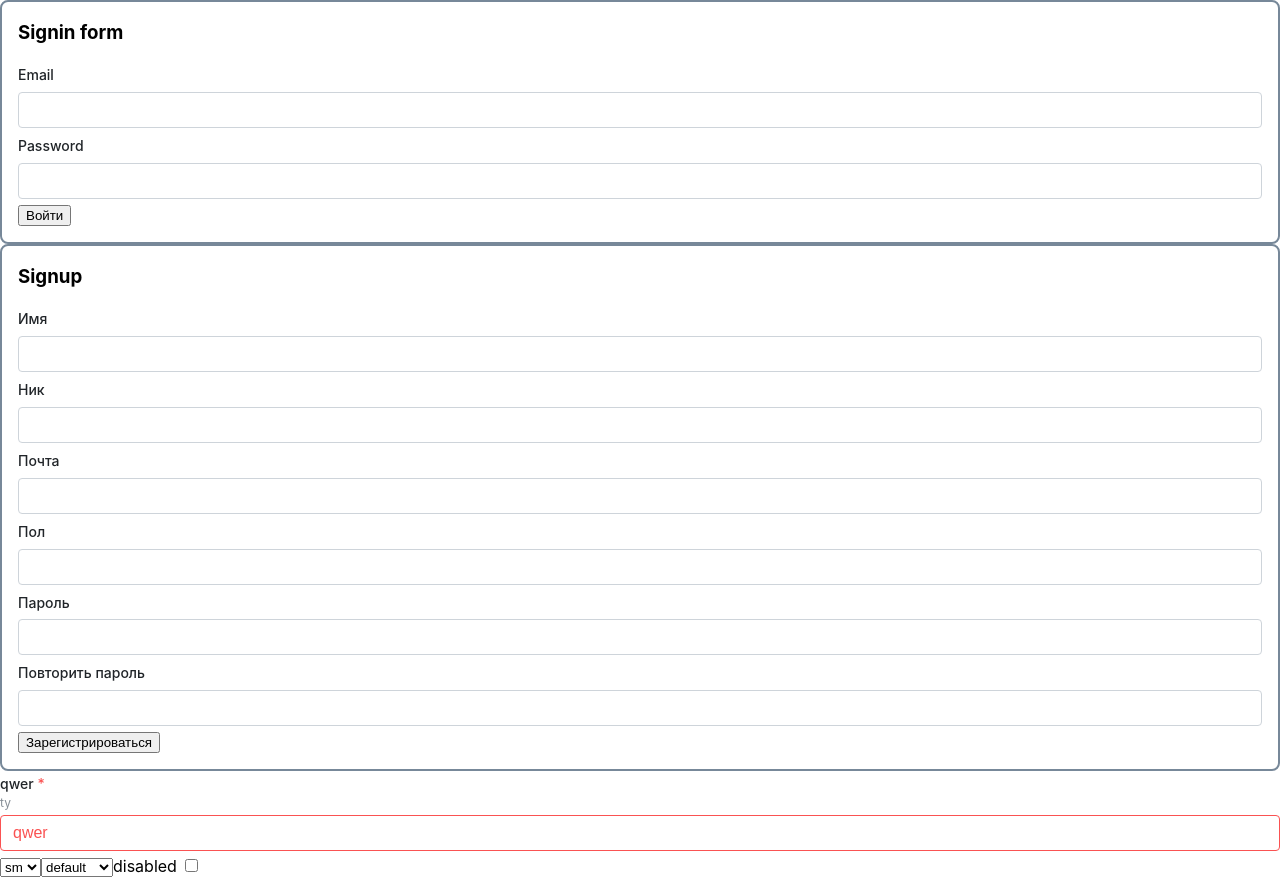
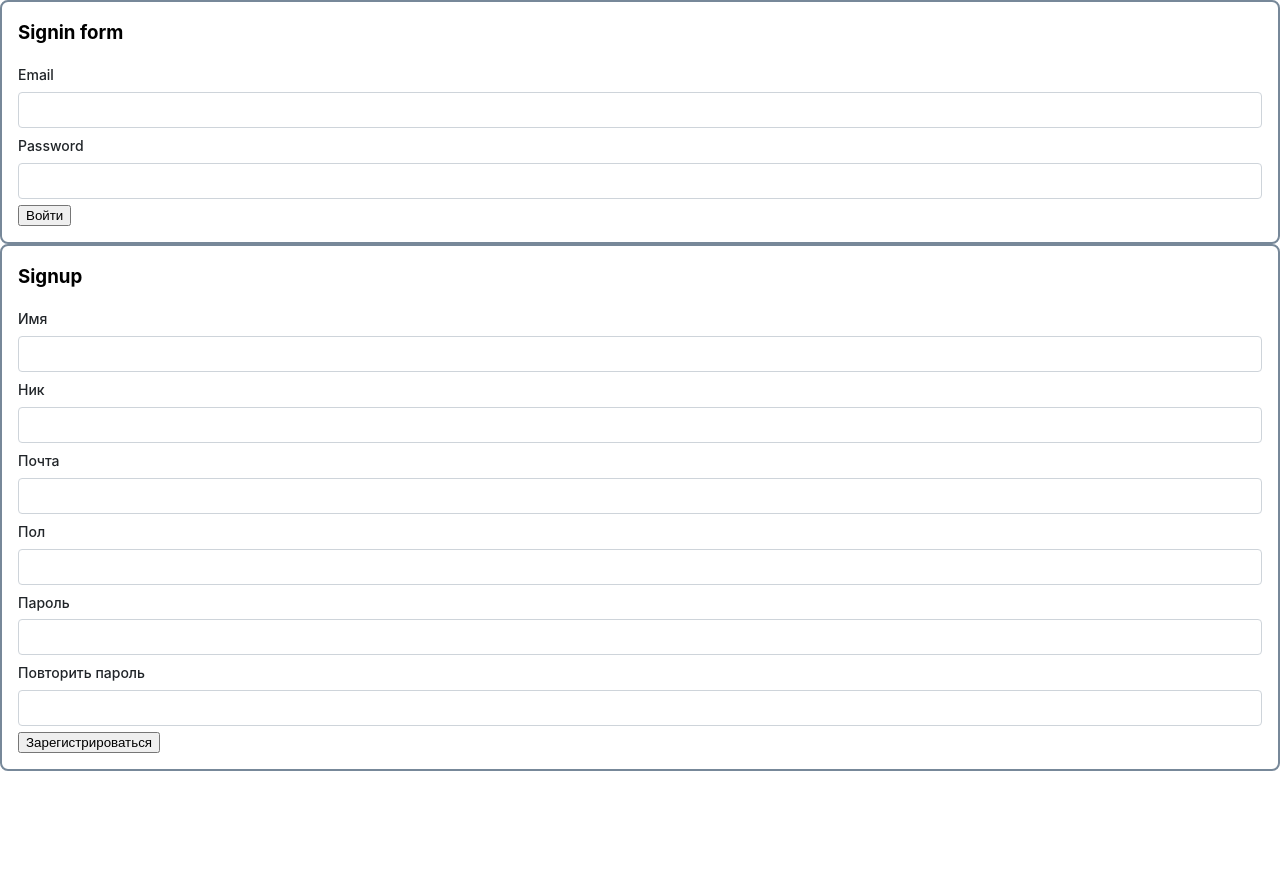
Before and after one commit to LisPavel/rs-m4-4-forms, a React (Create React App) app: page / in a window 1280 px wide. After the commit the page ends 800 px from the top, so only its background shows below. Built offline with nearby package versions, Linux system fonts and the light colour scheme.

Commit message:
refactor: remove test text input stuff

```diff
--- a/src/App.tsx
+++ b/src/App.tsx
@@ -1,77 +1,12 @@
-import React, { ChangeEventHandler, useState } from "react";
+import React from "react";
 import Signin from "./components/Signin";
 import Signup from "./components/Signup";
-import TextInput, { Sizes, Variants } from "./components/TextInput";
-
-const sizes: Sizes[] = ["xs", "sm", "md", "lg", "xl"];
-const variants: Variants[] = ["default", "filled", "unstyled"];
 
 function App() {
-  const [size, setSize] = useState<Sizes>("sm");
-  const [variant, setVariant] = useState<Variants>("default");
-  const [inputValue, setInputValue] = useState("");
-  const [disabled, setDisabled] = useState(false);
-  // const [inputError, setInputError] = useState<string | null>(null);
-
-  const handleChange: ChangeEventHandler<HTMLInputElement> = (ev) => {
-    setInputValue(ev.target.value);
-    // if (ev.target.value.length > 6) {
-    //   setInputError("some error");
-    // } else {
-    //   setInputError(null);
-    // }
-  };
-
-  const handleSizeSelect: ChangeEventHandler<HTMLSelectElement> = (ev) => {
-    setSize(ev.target.value as Sizes);
-  };
-  const handleVariantSelect: ChangeEventHandler<HTMLSelectElement> = (ev) => {
-    setVariant(ev.target.value as Variants);
-  };
-  const handleDisabledChange: ChangeEventHandler<HTMLInputElement> = (ev) => {
-    setDisabled(ev.target.checked);
-  };
   return (
     <div className="App">
       <Signin />
       <Signup />
-      <TextInput
-        label="qwer"
-        description="ty"
-        placeholder="qwer"
-        value={inputValue}
-        onChange={handleChange}
-        withAsterisk={true}
-        size={size}
-        variant={variant}
-        error
-        disabled={disabled}
-        // variant="unstyled"
-        // radius={"xl"}
-      />
-      <select value={size} name="size" id="size" onChange={handleSizeSelect}>
-        {sizes.map((size) => (
-          <option key={size}>{size}</option>
-        ))}
-      </select>
-      <select
-        value={variant}
-        name="variant"
-        id="variant"
-        onChange={handleVariantSelect}
-      >
-        {variants.map((variant) => (
-          <option key={variant}>{variant}</option>
-        ))}
-      </select>
-      <label>
-        disabled{" "}
-        <input
-          checked={disabled}
-          onChange={handleDisabledChange}
-          type="checkbox"
-        />
-      </label>
     </div>
   );
 }
```
